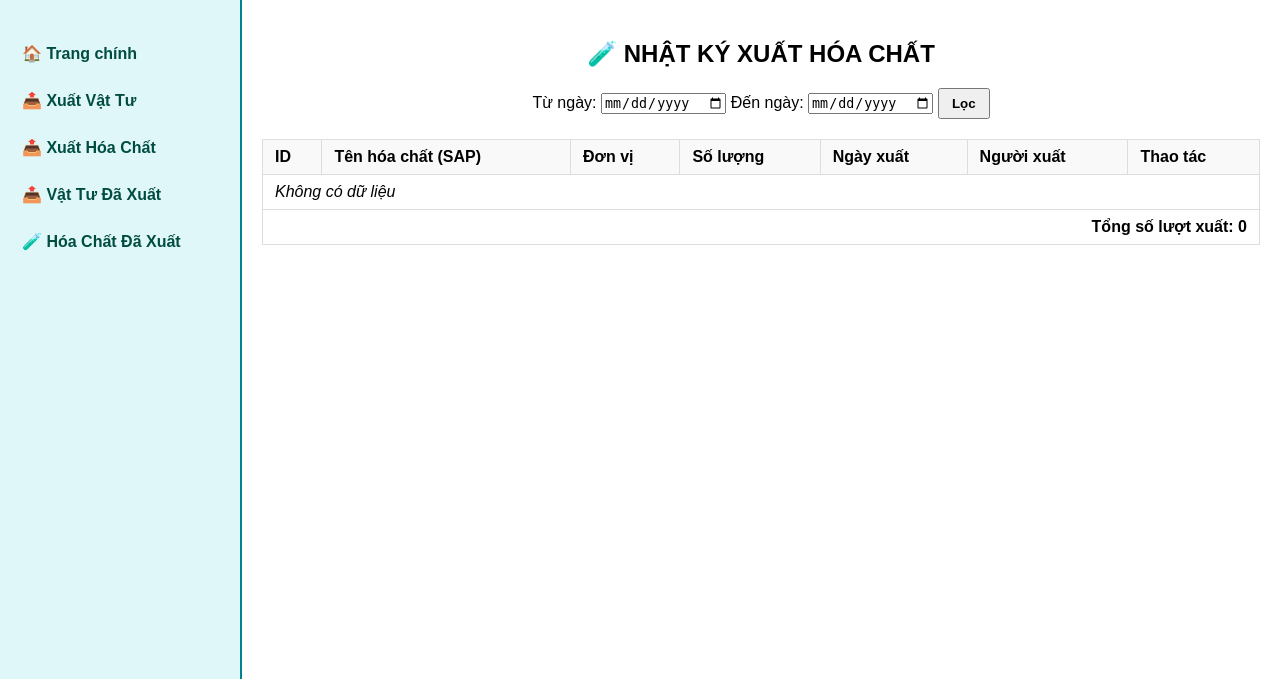
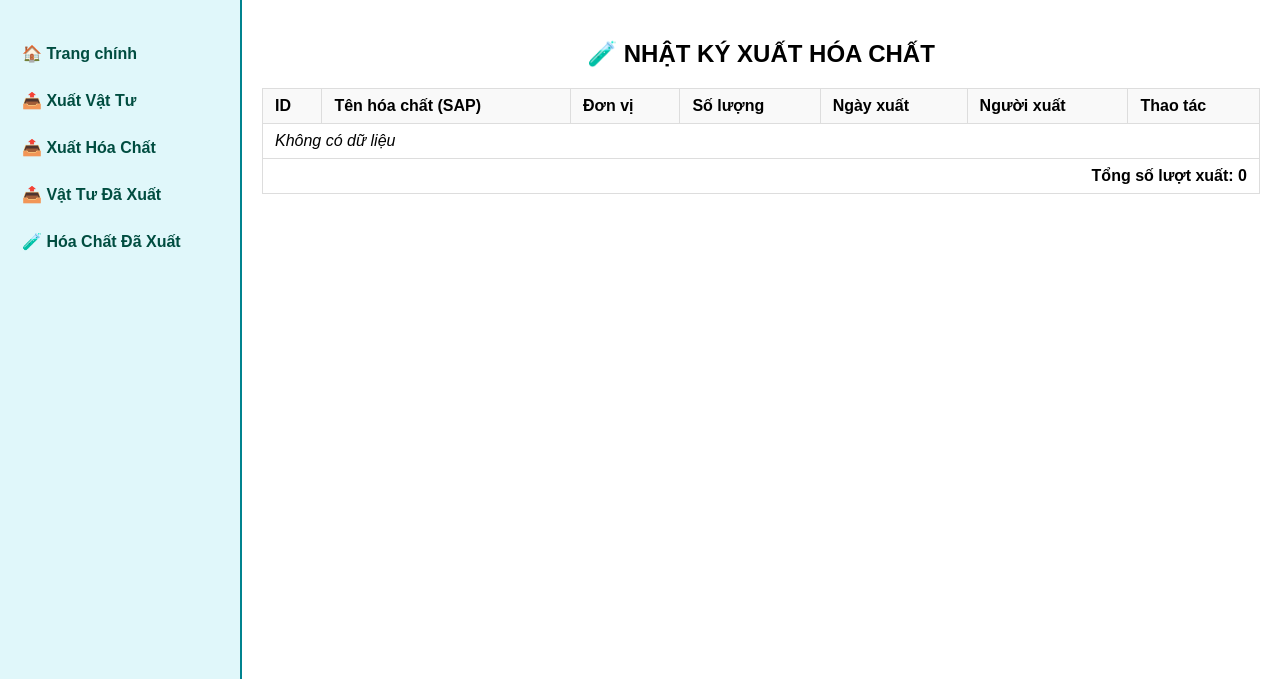
Before and after one commit to tqtrang/MPLAB, a Flask app: page /view_export_chemical in a window 1280 px wide. Shown: the part 146-825 px from the top of the page. Run offline with Flask 3, Linux system fonts and the light colour scheme; data that the repository does not hold is empty.

Commit message:
🛠 Cập nhật giao diện xuất hóa chất (view_export_chemical.html)

```diff
--- a/export_view/templates/view_export_chemical.html
+++ b/export_view/templates/view_export_chemical.html
@@ -4,11 +4,6 @@
 {% block content %}
 <h2 style="text-align:center;">🧪 NHẬT KÝ XUẤT HÓA CHẤT</h2>
 
-<form method="get" style="text-align: center; margin-bottom: 20px;">
-  Từ ngày: <input type="date" name="from_date" value="{{ from_date }}">
-  Đến ngày: <input type="date" name="to_date" value="{{ to_date }}">
-  <button type="submit">Lọc</button>
-</form>
 
 <table>
   <thead>
```
